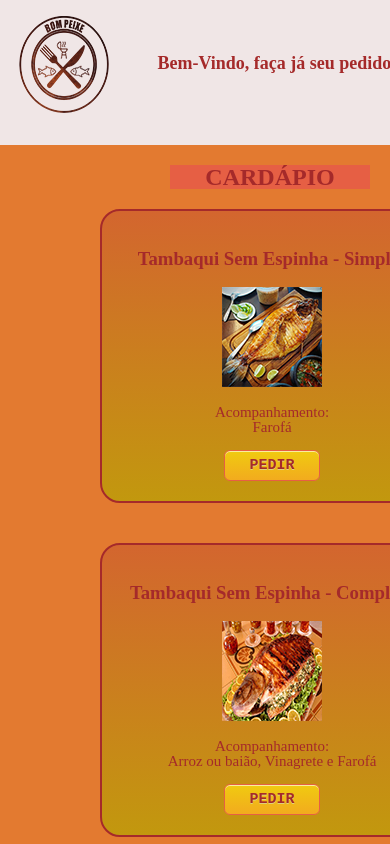
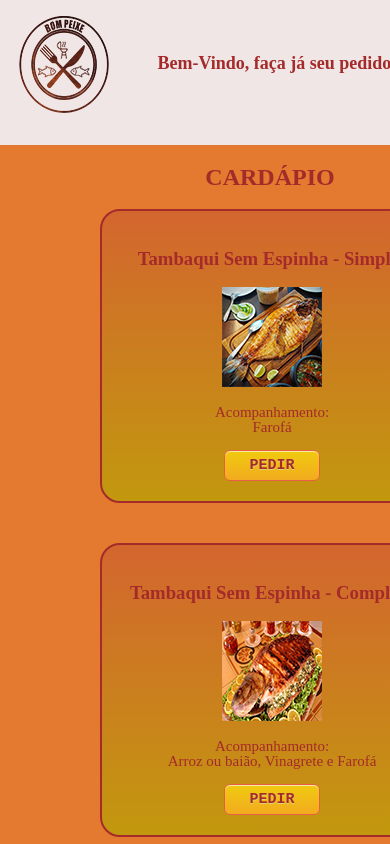
Before and after one commit to TalissonRaian/deliverybompeixe, a plain HTML site: page index.html in a window 390 px wide. Shown: the top 844 px of the page. Drawn offline with Linux system fonts and the light colour scheme.

Commit message:
Update pag.css

```diff
--- a/pag.css
+++ b/pag.css
@@ -171,7 +171,6 @@ body{
        width: 200px;
 	    margin: 0 170px;
         color: brown;
-        background-color: #e65f44;
     }
 
     .simples .completo{
```
